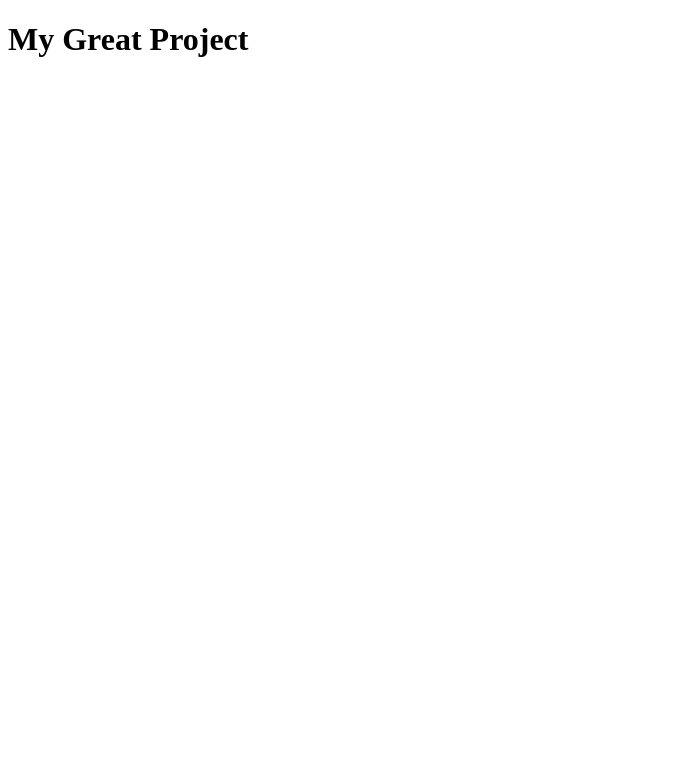
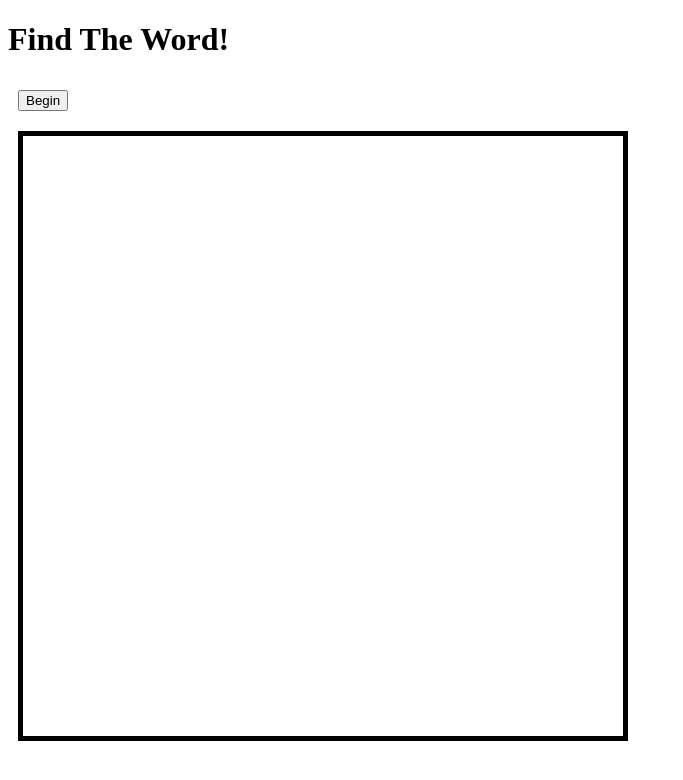
Before and after one commit to danihigley/Creative-proj-1, a plain HTML site: page index.html in a window 1280 px wide. Shown: the whole page, without its empty margins (0-683 px from the left). Drawn offline with Linux system fonts and the light colour scheme.

Commit message:
Update index.html

```diff
--- a/index.html
+++ b/index.html
@@ -1,10 +1,27 @@
 <!DOCTYPE html>
-<html>
+
+<html lang="en">
 <head>
-	<title>My 477 Project</title>
+	<meta charset="utf-8">
+  <title>Creative Project 1</title>
+  <style>
+    #box{width: 600px;
+         height: 600px;
+         border: 5px solid black;
+         margin: 10px;
+       }
+      button{
+        margin: 10px;
+      }
+  </style>
+
 </head>
+
 <body>
-	<h1>My Great Project</h1>
+  <h1> Find The Word!</h1>
+  <button>Begin</button>
+  <div id="box">
+  </div>
+</body>
 
-</body>
 </html>
```
